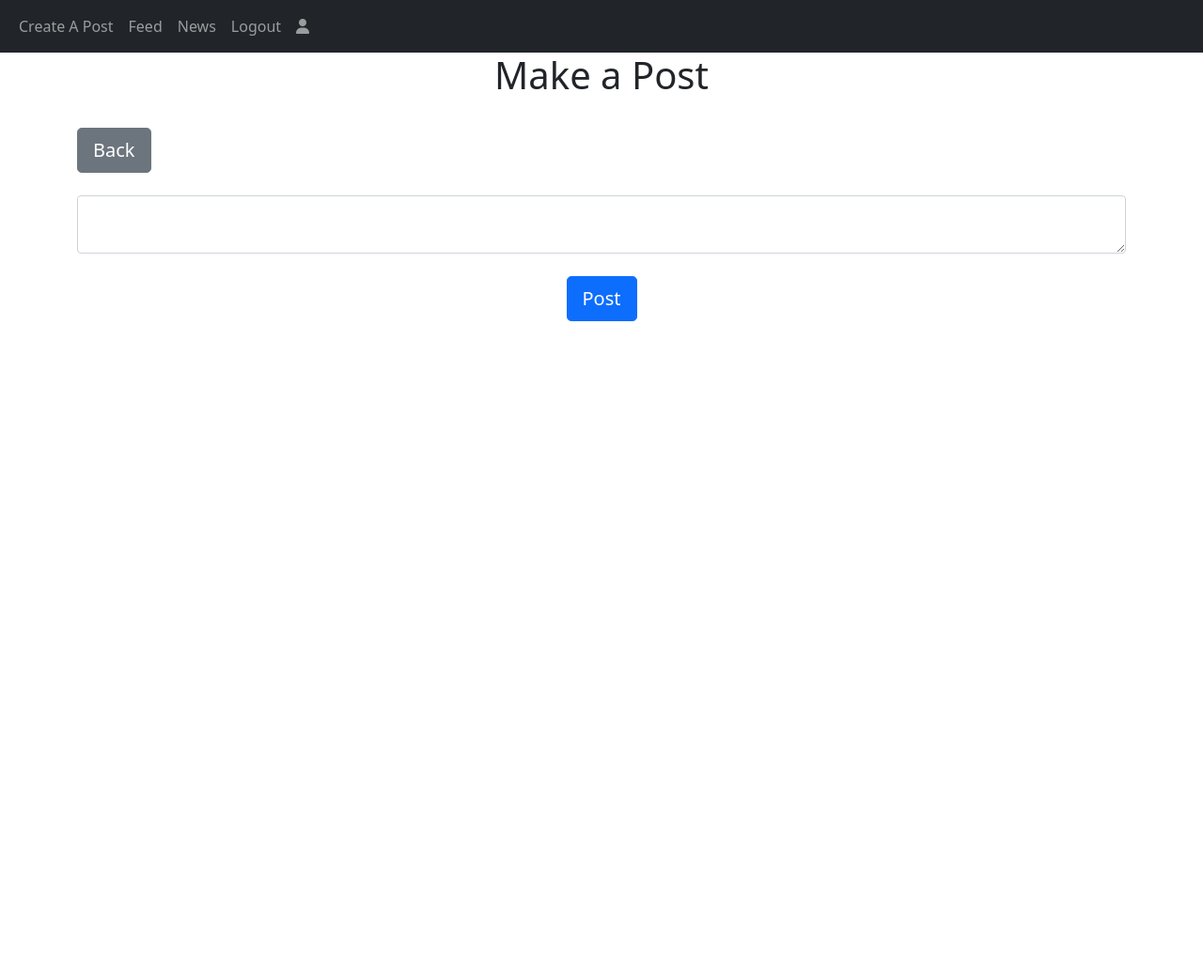
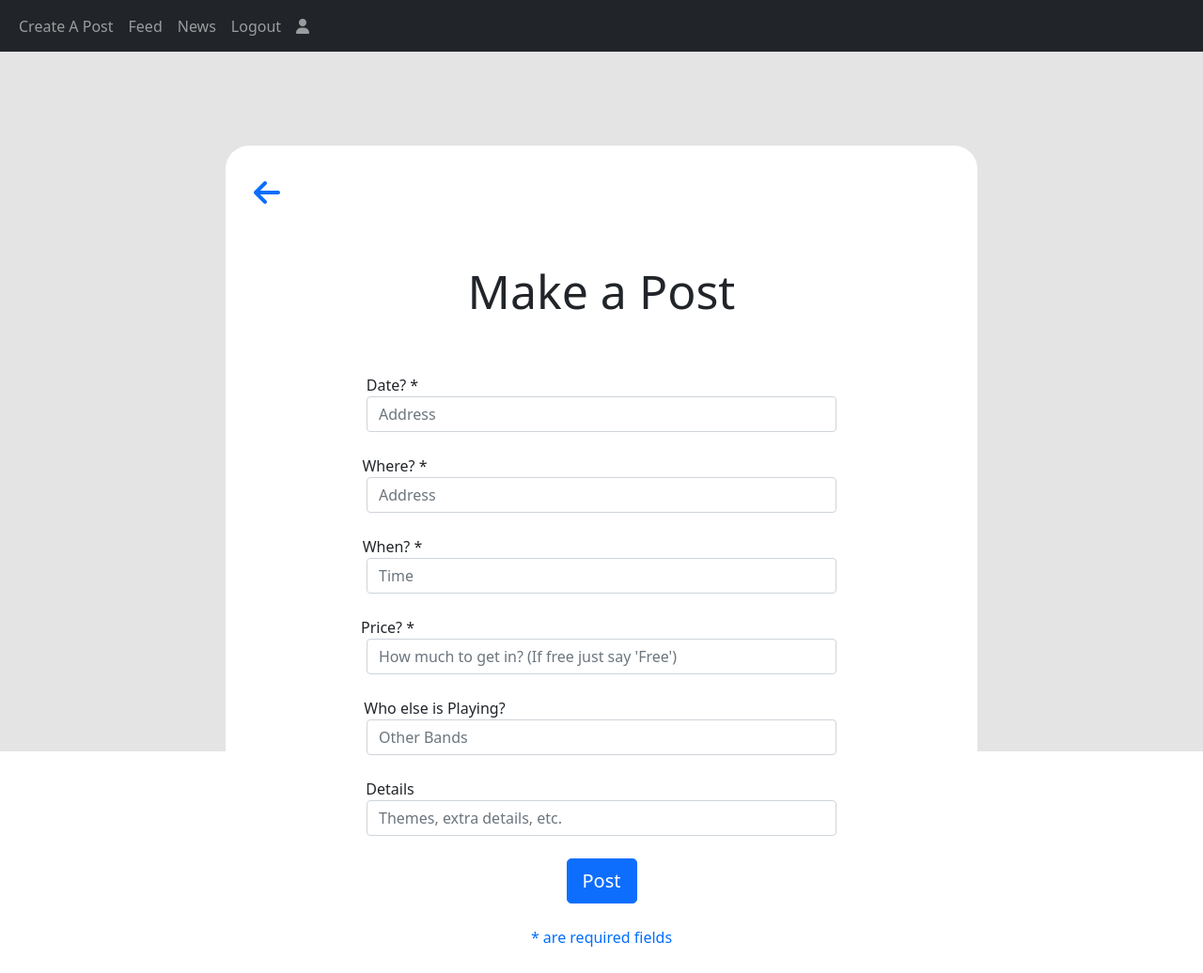
Before and after one commit to hessnt30/blog, a Flask app: page /create-post in a window 1280 px wide. Shown: the whole page at 94% size. Before the commit the page ends 342 px from the top, so only its background shows below. Run offline with Flask 3, Linux system fonts and the light colour scheme; a user stored in the database is signed in; some libraries are stand-ins or nearby versions.

Commit message:
Changes to be committed: 	modified:   instance/database.db 	modified:   website/__pycache__/models.cpython-310.pyc 	modified:   website/__pycache__/views.cpython-310.pyc 	modified:   website/models.py 	modified:   website/templates/base.html 	modified:   website/templates/create_posts.html 	modified:   website/templates/login.html 	modified:   website/templates/post_div.html 	modified:   website/templates/sign_up.html 	modified:   website/views.py

```diff
--- a/website/templates/base.html
+++ b/website/templates/base.html
@@ -31,6 +31,7 @@
             <a class="nav-item nav-link" href="/feed">Feed</a>
             <a class="nav-item nav-link" href="/news">News</a>
             <a class="nav-item nav-link" href="/logout">Logout</a>
+            <!-- I want to make this right aligned -->
             <a class="nav-item nav-link" href="/profile"><i class="fa fa-user" aria-hidden="true"></i></a>
             {% else %}
             <a class="nav-item nav-link" href="/feed">Feed</a>
--- a/website/templates/create_posts.html
+++ b/website/templates/create_posts.html
@@ -1,19 +1,95 @@
 {% extends "base.html" %} {% block title %}Create Post{% endblock %}
 
 {% block content %}
-<h1 align="center">Make a Post</h1>
+<div class="background" style="position:absolute;top:55px;right:0px;bottom:0px;left:0px; background-color:rgb(228, 228, 228);">
+    <div align="center" style="background-color: white;border-radius: 25px; padding: 10px;height:fit-content;width:800px;margin-left:auto;margin-right:auto;margin-top:100px;" class="login-container">
+        <br/>
+        <div style="margin-left:20px;" align="left">
+            <a href="/feed"><i class="fa fa-arrow-left fa-2x" aria-hidden="true"></i></a>
+        </div>
+        <p style="margin-top: 50px; font-size: 50px;" align="center">Make a Post</p>
 
-<br />
-<div align="left">
-    <a href="/feed"><button type="submit" class="btn btn-lg btn-secondary">Back</button></a>
+        <form method='POST'>
+            <div style="margin-top: 50px;" align="center" id="date">
+                <label style="margin-right: 445px;" for="location">Date? *</label>
+                <input
+                  style="width: 500px;"
+                  type="text"
+                  id="date"
+                  name="date"
+                  class="form-control"
+                  placeholder="Address"
+                />
                 </div>
             <br />
-
-<form method='POST'>
-    <textarea name="text" id="text" class="form-control"></textarea>
+            <div align="center" id="location">
+                <label style="margin-right: 440px;" for="location">Where? *</label>
+                <input
+                  style="width: 500px;"
+                  type="text"
+                  id="location"
+                  name="location"
+                  class="form-control"
+                  placeholder="Address"
+                />
+                </div>
+            <br />
+            <div align="center" id="time">
+                <label style="margin-right: 445px;" for="time">When? *</label>
+                <input
+                  style="width: 500px;"
+                  type="text"
+                  id="time"
+                  name="time"
+                  class="form-control"
+                  placeholder="Time"
+                />
+            </div>
+            <br />
+            <div align="center" id="price">
+                <label style="margin-right: 455px;" for="who">Price? *</label>
+                <input
+                  style="width: 500px;"
+                  type="text"
+                  id="price"
+                  name="price"
+                  class="form-control"
+                  placeholder="How much to get in? (If free just say 'Free')"
+                />
+            </div>
+            <br />
+            <div align="center" id="who">
+                <label style="margin-right: 355px;" for="who">Who else is Playing?</label>
+                <input
+                  style="width: 500px;"
+                  type="text"
+                  id="who"
+                  name="who"
+                  class="form-control"
+                  placeholder="Other Bands"
+                />
+            </div>
+            <br />
+            <div align="center" id="description">
+                <label style="margin-right: 450px;" for="description">Details</label>
+                <input
+                  style="width: 500px;"
+                  type="text"
+                  id="description"
+                  name="description"
+                  class="form-control"
+                  placeholder="Themes, extra details, etc."
+                />
+            </div>
             <br />
             <div align="center">
                 <button type="submit" class="btn btn-lg btn-primary">Post</button>
             </div>
         </form>
+        <div align="center">
+            <br/>
+            <p style="color:rgb(0, 110, 255);">* are required fields</p>
+        </div>
+    </div>
+</div>
 {% endblock%}
--- a/website/templates/login.html
+++ b/website/templates/login.html
@@ -36,7 +36,10 @@
             <br />
             <br />
             <div align="center">
-              <button class="btn btn-primary" style="width: 500px;" type="submit">Login</button>
+              <button class="btn btn-primary" style="width: 500px; margin-bottom: 15px;" type="submit">Login</button>
+              <br/>
+              <p style="margin-bottom: 10px;">OR</p>
+              <a href="/feed">Continue as Guest</a>
             </div>
           </div>
         </div>
--- a/website/views.py
+++ b/website/views.py
@@ -20,12 +20,21 @@ def feed():
 @login_required
 def create_post():
     if request.method == 'POST':
-        text = request.form.get('text')
+        location = request.form.get('location')
+        time = request.form.get('time')
+        price = request.form.get('price')
+        other_bands = request.form.get('who')
+        description = request.form.get('description')
 
-        if not text:
+        if not location or not time or not price:
             flash('Post cannot be empty.', category='error')
         else:
-            post = Post(text=text, author=current_user.id)
+            post = Post(location=location,
+                        time=time,
+                        price=price,
+                        who=other_bands,
+                        details=description,
+                        author=current_user.id)
             db.session.add(post)
             db.session.commit()
             flash('Post created', category='success')
```
Also changed, not shown: website/models.py (+7 -2 lines), website/templates/post_div.html (+6 -1 lines), website/templates/sign_up.html (+10 -2 lines), instance/database.db. Lines whose indentation alone changed are shown as unchanged.
